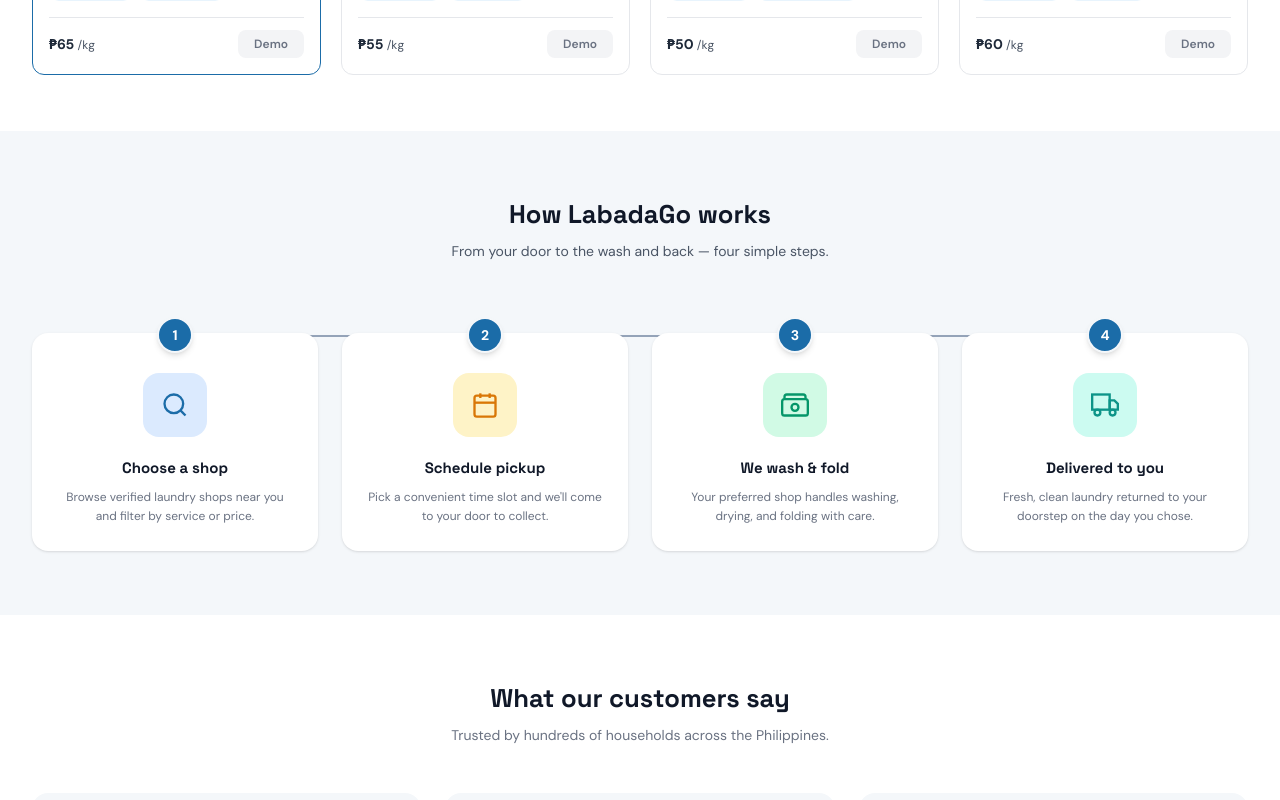
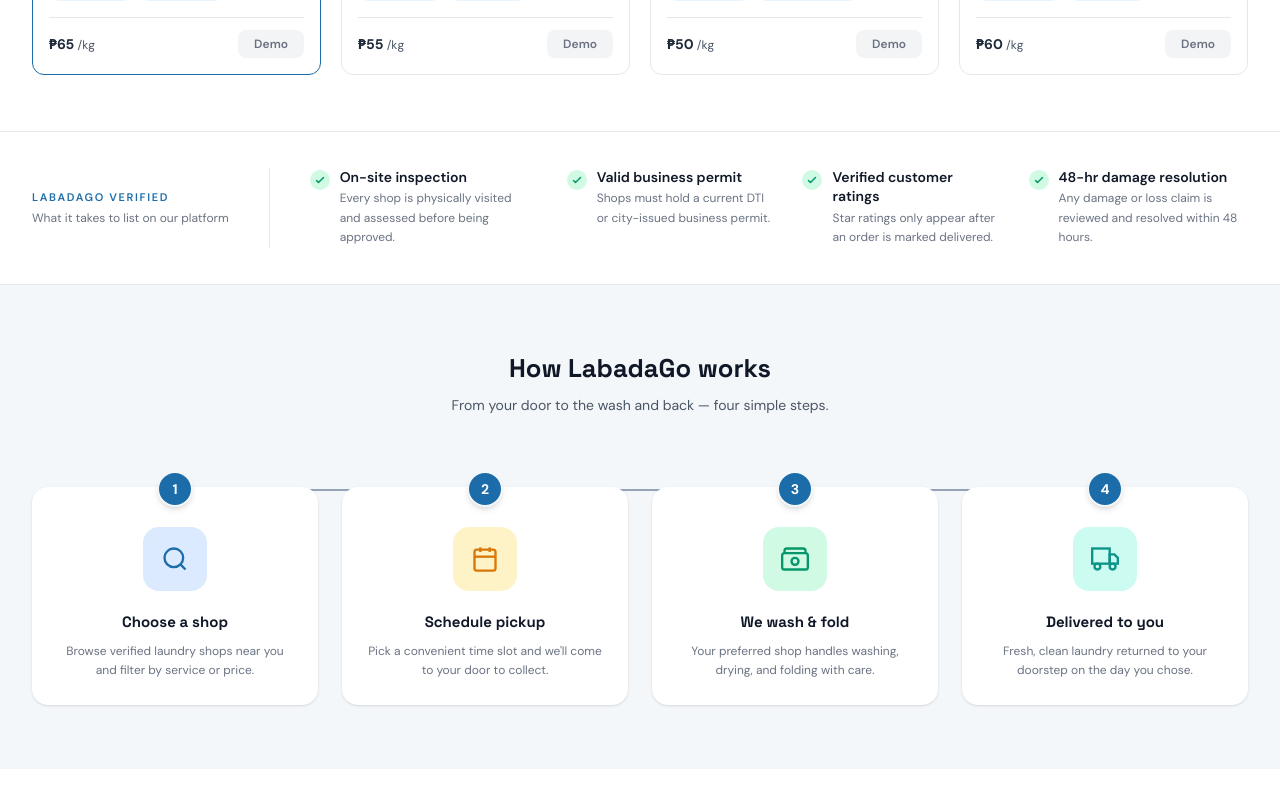
Before and after one commit to carlosaculsan-ui/LabadaGo, a React (Vite) app: page / in a window 1280 px wide. Shown: the part 1440-2240 px from the top of the page. Built offline with nearby package versions, Linux system fonts and the light colour scheme; no server answers; the database is empty.

Commit message:
add FAQ accordion, trust verification strip, and third footer column to home page

```diff
--- a/src/layouts/RootLayout.jsx
+++ b/src/layouts/RootLayout.jsx
@@ -3,7 +3,8 @@ import { useEffect } from 'react'
 import Navbar from '../components/Navbar'
 
 const FOOTER_LINKS = {
-  Company: ['About us', 'Careers', 'Press'],
+  Company:  ['About us', 'Careers', 'Press'],
+  Services: ['Wash & fold', 'Dry cleaning', 'Comforters', 'Towels & linens'],
   Support:  ['Help center', 'Contact', 'FAQs'],
 }
 
@@ -22,8 +23,8 @@ export default function RootLayout() {
       </main>
 
       <footer className="bg-[#0D3F6B]">
-        <div className="max-w-[1280px] mx-auto px-8 py-12 flex items-start justify-between gap-16">
-          <div className="max-w-[280px]">
+        <div className="max-w-[1280px] mx-auto px-8 py-12 grid grid-cols-[1fr_auto] gap-16 items-start">
+          <div className="max-w-[300px]">
             <div className="mb-4">
               <img src="/LabadaGoLogo.png" alt="LabadaGo" className="h-8 w-auto" />
             </div>
@@ -31,7 +32,7 @@ export default function RootLayout() {
               Pickup, wash, and delivery — connecting you with verified local laundry shops across the Philippines.
             </p>
           </div>
-          <div className="flex gap-16 shrink-0">
+          <div className="flex gap-12 shrink-0">
             {Object.entries(FOOTER_LINKS).map(([heading, links]) => (
               <div key={heading}>
                 <p className="text-[10px] font-semibold uppercase tracking-[0.1em] text-white/40 mb-4">
--- a/src/pages/Home.jsx
+++ b/src/pages/Home.jsx
@@ -127,6 +127,33 @@ const TESTIMONIALS = [
   },
 ]
 
+const FAQ_ITEMS = [
+  {
+    q: 'How does LabadaGo work?',
+    a: 'Choose a verified shop near you, pick a convenient pickup time, and a rider collects your laundry from your door. The shop washes, dries, and folds everything, then delivers it back clean on the date you selected — you don\'t leave the house.',
+  },
+  {
+    q: 'How much does a pickup cost?',
+    a: 'Pricing depends on the shop and service type. Most shops start at ₱50 per kg for wash & fold. A ₱49 pickup fee and ₱49 delivery fee apply per order. You\'ll see the full estimated total on the booking page before you confirm.',
+  },
+  {
+    q: 'How do I know the shops are trustworthy?',
+    a: 'Every shop on LabadaGo is personally inspected before being listed. We verify the business permit, check the equipment, and confirm the facility is clean and operational. Shops that receive consistent complaints are suspended immediately.',
+  },
+  {
+    q: 'What happens if my clothes are damaged or lost?',
+    a: 'Report the issue through your order page within 48 hours of delivery. Our team coordinates with the shop for a resolution — repair, replacement value, or a refund depending on the situation. We take every claim seriously.',
+  },
+  {
+    q: 'Can I cancel my order after booking?',
+    a: 'Yes — as long as the rider hasn\'t picked up your laundry yet. A "Cancel order" link appears on your order tracking page while the status is still PENDING. Once pickup is underway, cancellation is no longer available.',
+  },
+  {
+    q: 'How is the final price determined?',
+    a: 'We estimate the cost using the weight you enter at checkout. After the shop physically weighs your laundry, the price is adjusted to reflect the actual weight. You\'ll be notified of the final amount before any payment is collected.',
+  },
+]
+
 // ─── Skeleton ─────────────────────────────────────────────────────────────────
 
 function ShopSkeleton() {
@@ -165,6 +192,7 @@ export default function Home() {
   const [userOrderCount,  setUserOrderCount]  = useState(0)
   const [activeOrderCount, setActiveOrderCount] = useState(0)
   const [userDataLoaded,  setUserDataLoaded]  = useState(false)
+  const [openFaq,         setOpenFaq]         = useState(null)
 
   // Fetch shops — count + first 4 for preview; pad with mocks if fewer than 4
   useEffect(() => {
@@ -408,6 +436,43 @@ export default function Home() {
         </div>
       </section>
 
+      {/* ── Trust / verification ─────────────────────────────────────────────── */}
+      <section className="bg-white border-y border-[#e5e7eb] py-9">
+        <div className="max-w-[1280px] mx-auto px-8">
+          <div className="flex items-center gap-10">
+            <div className="shrink-0 min-w-[160px]">
+              <p className="text-[11px] font-semibold uppercase tracking-[0.15em] text-[#1B6CA8] mb-1">
+                LabadaGo verified
+              </p>
+              <p className="text-xs text-gray-500 leading-snug">
+                What it takes to list on our platform
+              </p>
+            </div>
+            <div className="w-px self-stretch bg-[#e5e7eb] shrink-0" />
+            <div className="flex items-start gap-8 flex-1">
+              {[
+                { title: 'On-site inspection',       desc: 'Every shop is physically visited and assessed before being approved.' },
+                { title: 'Valid business permit',     desc: 'Shops must hold a current DTI or city-issued business permit.'       },
+                { title: 'Verified customer ratings', desc: 'Star ratings only appear after an order is marked delivered.'        },
+                { title: '48-hr damage resolution',   desc: 'Any damage or loss claim is reviewed and resolved within 48 hours.'  },
+              ].map(item => (
+                <div key={item.title} className="flex items-start gap-2.5 min-w-0">
+                  <div className="w-5 h-5 rounded-full bg-[#D1FAE5] flex items-center justify-center shrink-0 mt-0.5">
+                    <svg className="w-3 h-3 text-[#059669]" fill="none" viewBox="0 0 24 24" stroke="currentColor" strokeWidth={3}>
+                      <path strokeLinecap="round" strokeLinejoin="round" d="M5 13l4 4L19 7" />
+                    </svg>
+                  </div>
+                  <div>
+                    <p className="text-sm font-semibold text-gray-900 leading-snug">{item.title}</p>
+                    <p className="text-xs text-gray-500 mt-0.5 leading-relaxed">{item.desc}</p>
+                  </div>
+                </div>
+              ))}
+            </div>
+          </div>
+        </div>
+      </section>
+
       {/* ── How it works ──────────────────────────────────────────────────────── */}
       <section id="how-it-works" className="bg-[#F4F7FA] py-16">
         <div className="max-w-[1280px] mx-auto px-8">
@@ -546,6 +611,44 @@ export default function Home() {
 
         </div>
       </section>
+      {/* ── FAQ ──────────────────────────────────────────────────────────────── */}
+      <section className="bg-[#F4F7FA] py-16">
+        <div className="max-w-[760px] mx-auto px-8">
+          <div className="text-center mb-10">
+            <h2 className="font-heading font-bold text-[1.6rem] text-gray-900">
+              Frequently asked questions
+            </h2>
+            <p className="text-sm text-gray-500 mt-2">
+              Everything you need to know before your first pickup.
+            </p>
+          </div>
+          <div className="divide-y divide-[#e5e7eb] bg-white rounded-2xl border border-[#e5e7eb] overflow-hidden">
+            {FAQ_ITEMS.map((item, i) => (
+              <div key={i}>
+                <button
+                  onClick={() => setOpenFaq(openFaq === i ? null : i)}
+                  className="w-full flex items-center justify-between gap-4 px-6 py-5 text-left hover:bg-[#F4F7FA] transition-colors"
+                >
+                  <span className="font-heading font-semibold text-[15px] text-gray-900">
+                    {item.q}
+                  </span>
+                  <span className={`shrink-0 text-[#1B6CA8] transition-transform duration-200 ${openFaq === i ? 'rotate-45' : ''}`}>
+                    <svg className="w-5 h-5" fill="none" viewBox="0 0 24 24" stroke="currentColor" strokeWidth={2}>
+                      <path strokeLinecap="round" strokeLinejoin="round" d="M12 4v16m8-8H4" />
+                    </svg>
+                  </span>
+                </button>
+                {openFaq === i && (
+                  <div className="px-6 pb-5 text-sm text-gray-600 leading-relaxed border-t border-[#e5e7eb] pt-4">
+                    {item.a}
+                  </div>
+                )}
+              </div>
+            ))}
+          </div>
+        </div>
+      </section>
+
       {/* ── CTA Banner ───────────────────────────────────────────────────────── */}
       <section className="bg-[#0D3F6B] py-16 border-b-4 border-[#F5A623]">
         <div className="max-w-[1280px] mx-auto px-8 flex items-center justify-between gap-8">
```
